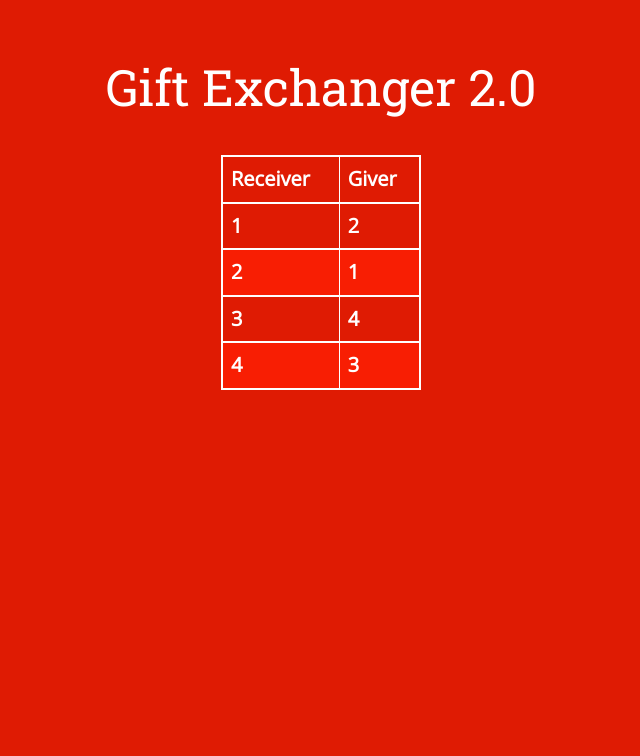
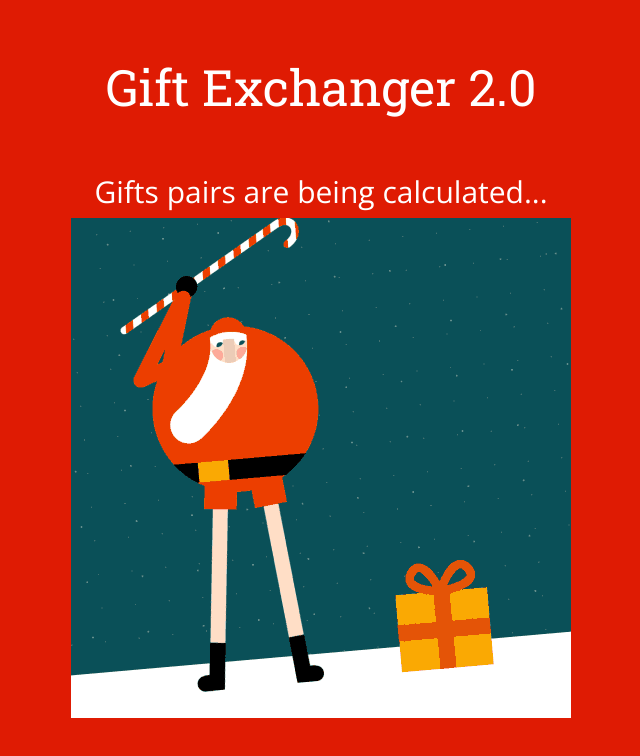
Before and after one commit to sirodoht/gift-exchanger, a plain HTML site: page index.html in a window 1280 px wide. Both pictures are taken after typing "5" into the empty fields and a click on the button "Calculate gift receiver pairs". Shown: the whole page, without its empty margins (319-959 px from the left). Drawn offline with nearby package versions, Linux system fonts and the light colour scheme.

Commit message:
refactor to use santa loading gif

```diff
--- a/index.html
+++ b/index.html
@@ -20,10 +20,7 @@
         margin-top: 60px;
         font-size: 50px;
         font-family: 'Roboto Slab', sans-serif;
-      }
-
-      .step-1, .step-2 {
-        margin-top: 40px;
+        padding-bottom: 40px;
       }
 
       .number-label {
@@ -94,6 +91,11 @@
       </div>
 
       <div class="step-2" style="display:none;">
+        <h2>Gifts pairs are being calculated...</h2>
+        <img src="santa.gif" alt="Santa loading...">
+      </div>
+
+      <div class="step-3" style="display:none;">
         <table class="table table-bordered">
           <thead>
             <tr>
@@ -127,10 +129,7 @@
         }
       }
 
-      $('button').click(function () {
-        $('.step-1').hide();
-        $('.step-2').show();
-
+      function pairs() {
         var gifters = parseInt($('input[name=gifters]').val());
         if (!gifters || gifters < 2 || gifters > 1000) {
           gifters = 2;
@@ -154,6 +153,17 @@
 
           $('table tr:last').after(element);
         }
+      }
+
+      $('button').click(function () {
+        $('.step-1').hide();
+        $('.step-2').show();
+        pairs();
+        setTimeout(function () {
+          $('.step-2').hide();
+          $('.step-3').show();
+        }, 4000);
+
       })
     </script>
   </body>
```
